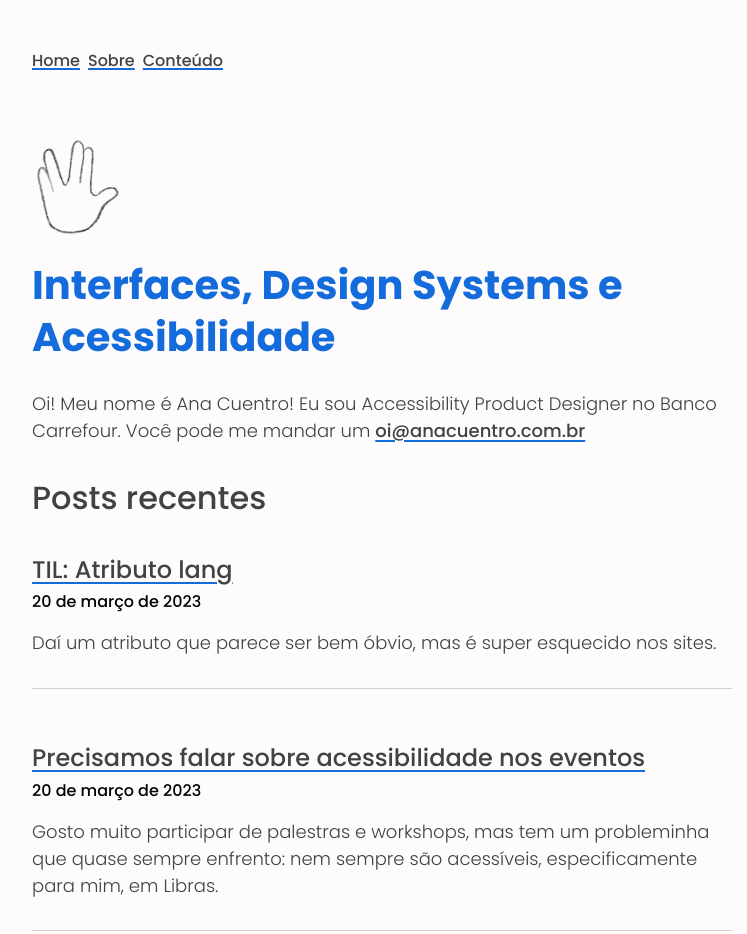
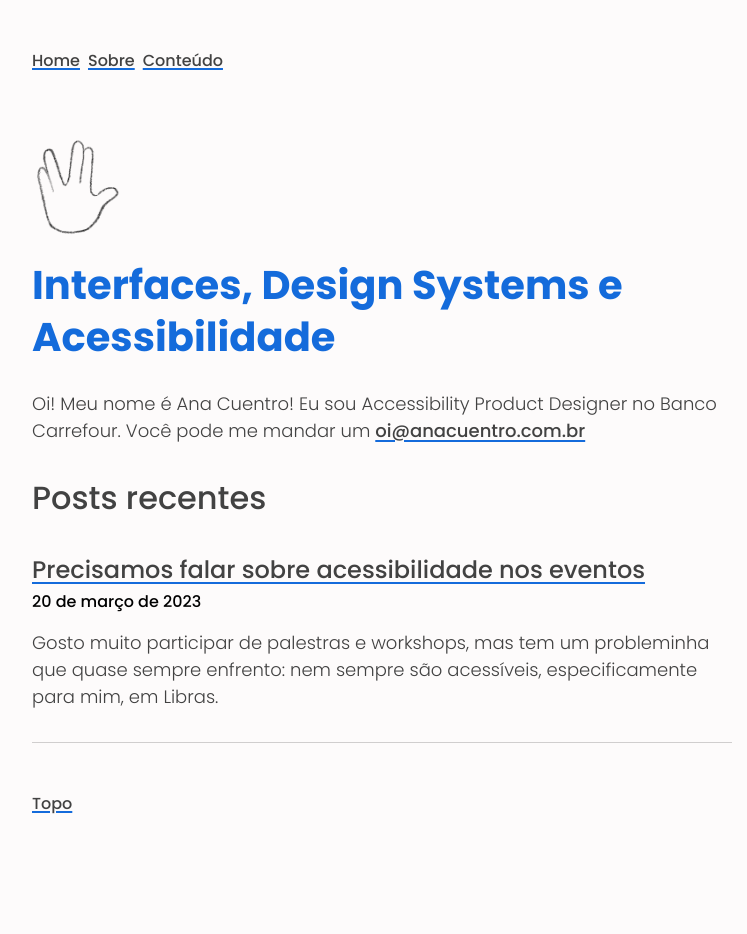
Before and after one commit to anacuentro/ana.design, a plain HTML site: page index.html in a window 1280 px wide. Shown: the top 934 px of the page, without its empty margins (258-1005 px from the left). After the commit the page ends 848 px from the top, so only its background shows below. Drawn offline with Linux system fonts and the light colour scheme.

Commit message:
Update index.html

```diff
--- a/index.html
+++ b/index.html
@@ -43,26 +43,6 @@
         <section>
         <h2>Posts recentes</h2>
 
-    <!-- Post -->
-
-    <article class="teaser rich-text">
-        <header class="teaser-header" class="space-2">
-        <h3>
-          <a href="/til/til1/" >
-            TIL: Atributo lang
-          </a>
-        </h3>
-
-        <time datetime="2023-03-20">
-          20 de março de 2023
-        </time>
-
-        <div class="teaser-text">
-            <p>Daí um atributo que parece ser bem óbvio, mas é super esquecido nos sites.</p>
-          </div>
-        </header>
-      </article>
-
           <!-- Post -->
 
           <article class="teaser rich-text">
```
